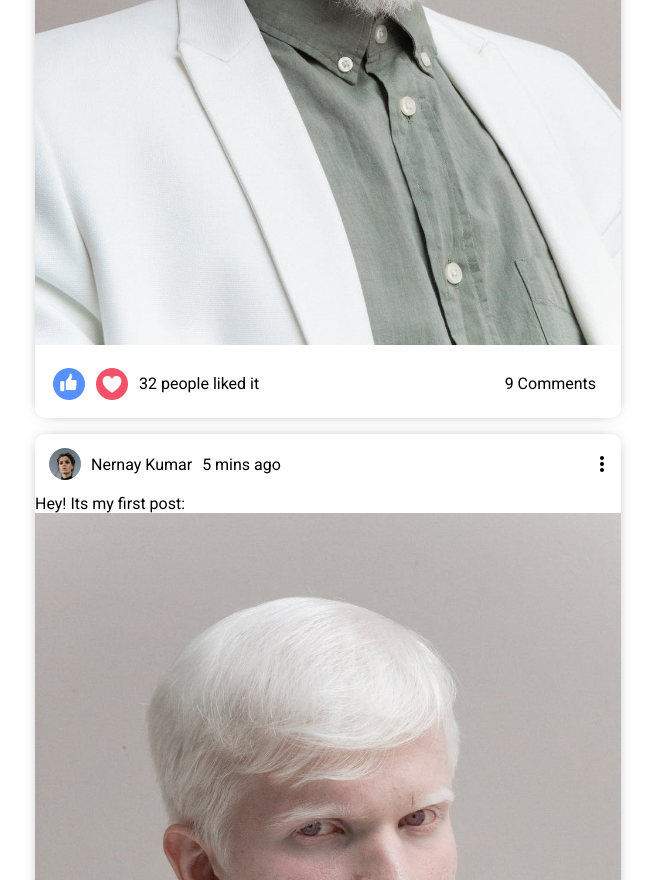
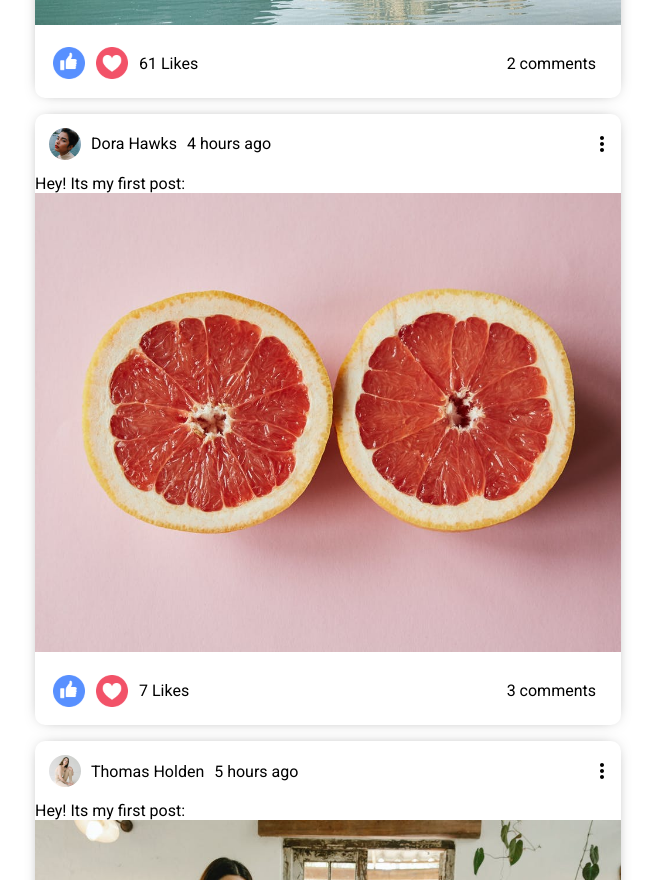
Before and after one commit to banderGlitch/facebookclone, a React (Vite) app: page /home in a window 1280 px wide. Shown: the part 1920-2800 px from the top of the page, without its empty margins (141-796 px from the left). Built offline with nearby package versions, Linux system fonts and the light colour scheme.

Commit message:
dynamic feed compoenent finished

```diff
--- a/src/components/feed/Feed.jsx
+++ b/src/components/feed/Feed.jsx
@@ -8,12 +8,9 @@ export default function Feed() {
   return (
     <div className='feed'>
         <Share/>
-        <Post/>
-        <Post/>
-        <Post/>
-        <Post/>
-        <Post/>
-        <Post/>
+        {Posts.map((p) => (
+          <Post key={p.id} post={p}/>
+        ))}
     </div>
   )
 }
--- a/src/components/post/Post.jsx
+++ b/src/components/post/Post.jsx
@@ -1,18 +1,32 @@
 import './Post.css'
 import img1 from '../../../public/assets/person/1.jpeg'
-import img2 from '../../../public/assets/person/2.jpeg';
 import Like from '../../../public/assets/like.png';
 import Heart from '../../../public/assets/heart.png';
 import { MoreVert } from "@mui/icons-material";
-export default function Post() {
+import { Users } from '../../dummydata';
+
+console.log("Users-->", Users)
+export default function Post({post}) {
+
+    const fetchUserName = (id) => {
+        const user = Users.filter(u => u.id === id)[0].username
+        return user
+
+    }
+
+    const fetchUseProfilePic = (id) => {
+        const profilePic = Users.filter(u => u.id === id)[0].profilePicture
+        return profilePic
+    }
+
     return (
         <div className='post'>
             <div className="postWrapper">
                 <div className="postTop">
                     <div className="postTopLeft">
-                        <img className='postProfile' src={img1} alt='Not found'/>
-                        <span className="postUsern">Nernay Kumar</span>
-                        <span className="postDate">5 mins ago</span>
+                        <img className='postProfile' src={`../../../public/${fetchUseProfilePic(post.id)}`} alt='Not found'/>
+                        <span className="postUsern">{fetchUserName(post.id)}</span>
+                        <span className="postDate">{post?.date}</span>
                     </div>
                     <div className="postTopRight">
                         <MoreVert/>
@@ -20,17 +34,17 @@ export default function Post() {
                 </div>
                 <div className="postCenter">
                     <span className='postText'>Hey! Its my first post:</span>
-                    <img className='postImg' src={img2} alt='Not Found'/>
+                    <img className='postImg' src={`../../../public/${post?.photo}`} alt='Not Found'/>
                 </div>
                 <div className="postBottom">
                     <div className="postBottomLeft">
                         <img className='likeIcon' src={Like} alt='Not Found'/>
                         <img className='heartIcon' src={Heart} alt='Not Found'/>
-                        <span className='likeCounter'>32 people liked it</span>
+                        <span className='likeCounter'>{`${post?.like} Likes`}</span>
                     </div>
                     <div className='postBottomRight'>
                         <span className="postcommentText">
-                            9 Comments
+                            {`${post?.comment} comments`}
                         </span>
 
                     </div>
```
